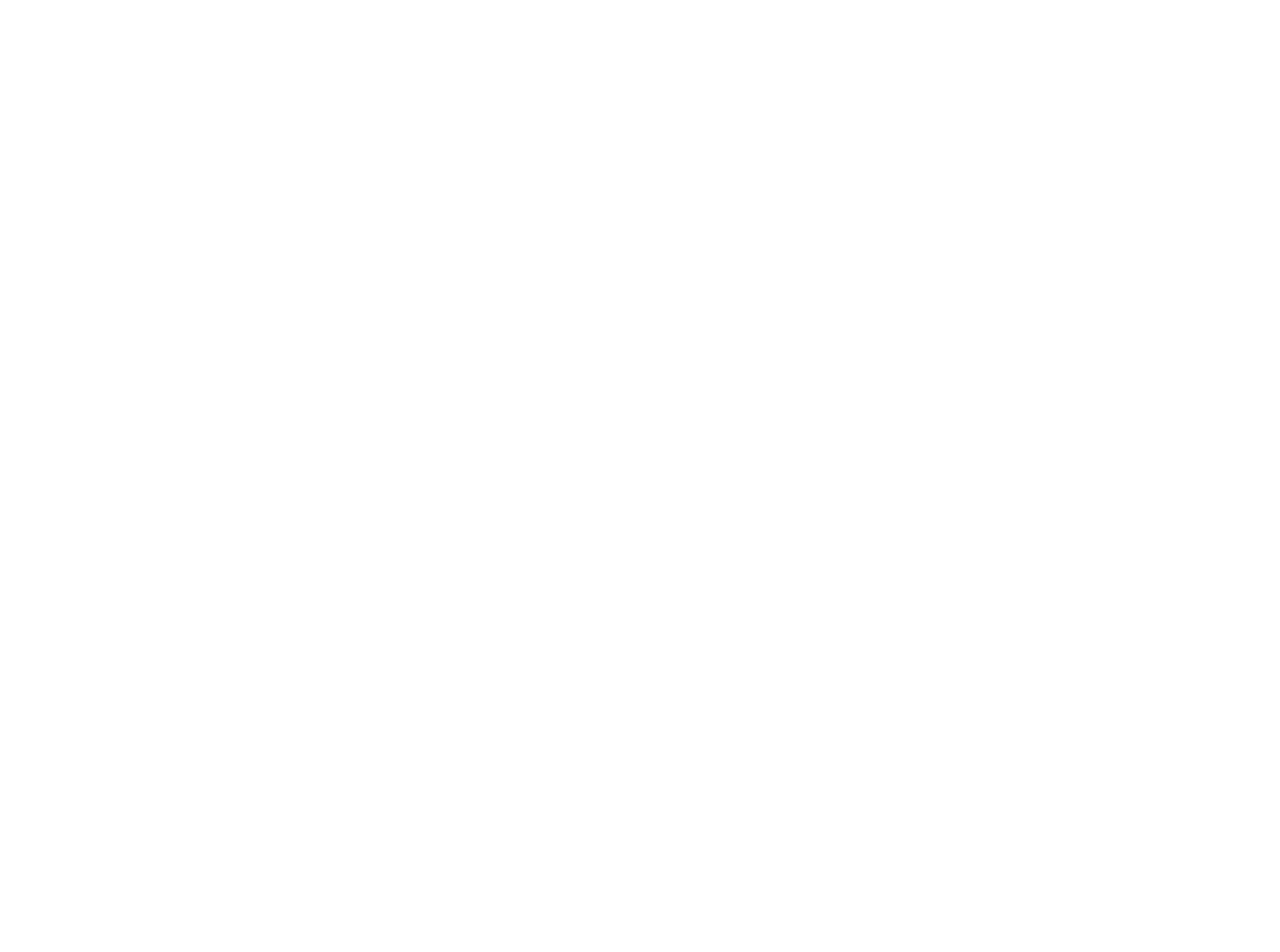
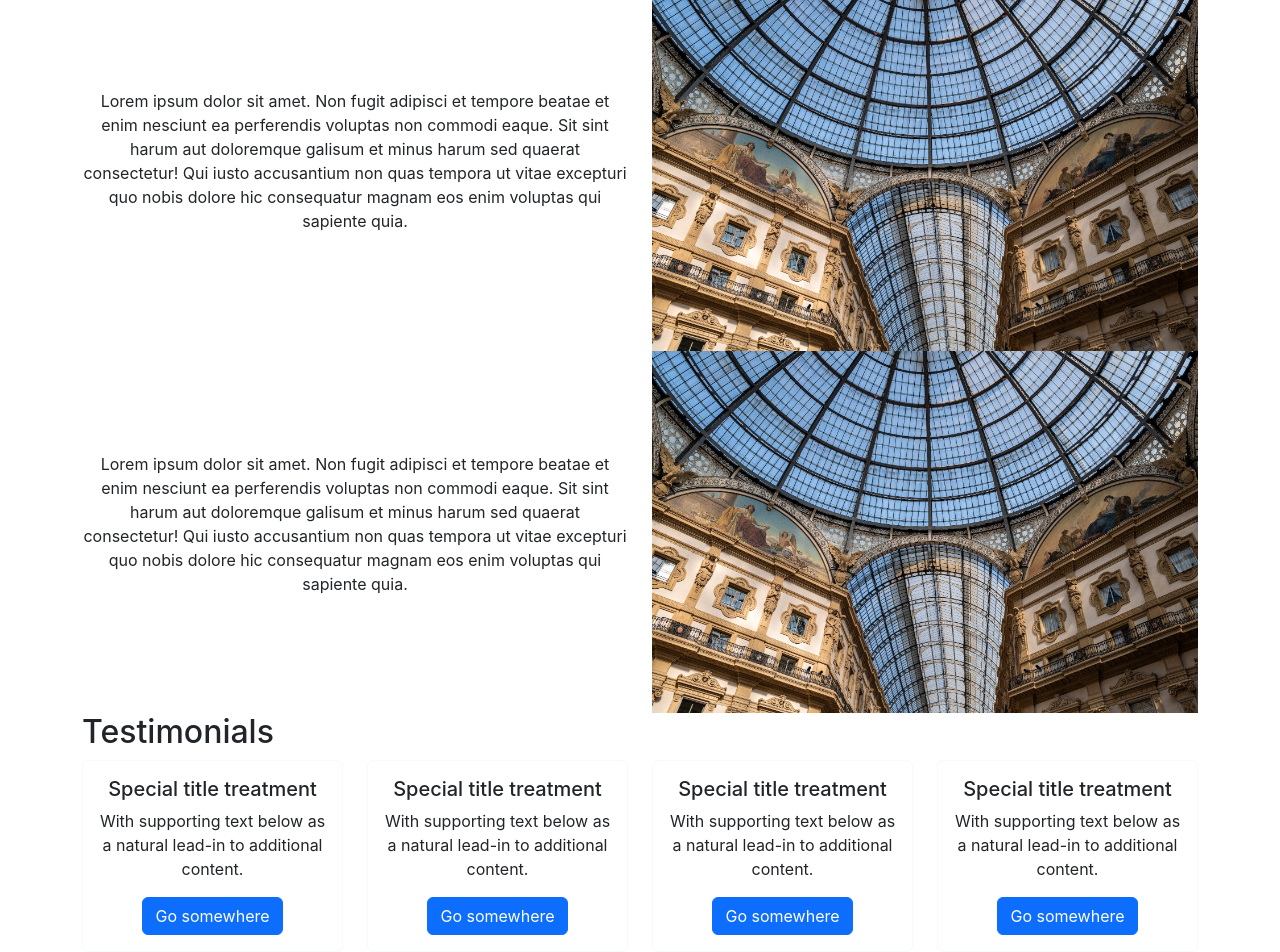
Before and after one commit to rtmuxart/Study, a React (Create React App) app: page /Home in a window 1280 px wide. Shown: the part 1293-2245 px from the top of the page. Before the commit the page ends 872 px from the top, so only its background shows below. Built offline with nearby package versions, Linux system fonts and the light colour scheme.

Commit message:
tarde 31 de marzo

```diff
--- a/package.json
+++ b/package.json
@@ -12,7 +12,7 @@
     "react": "^18.2.0",
     "react-bootstrap": "^2.7.2",
     "react-dom": "^18.2.0",
-    "react-router-dom": "^6.9.0",
+    "react-router-dom": "^6.10.0",
     "react-scripts": "5.0.1",
     "reactstrap": "^9.1.6",
     "web-vitals": "^2.1.4"
--- a/src/componentes/Home.js
+++ b/src/componentes/Home.js
@@ -5,15 +5,16 @@
 import tercera from '../picture/3_Fotor.jpg';
 import 'bootstrap/dist/css/bootstrap.min.css';
 import Carousel from 'react-bootstrap/Carousel';
-
-
+import Button from 'react-bootstrap/Button';
+import Card from 'react-bootstrap/Card';
+import Edificio from '../picture/FotoEdificio.jpg';
 
 
 
 const Home = ()=> {
 return(
 <>
-<Carousel >
+    <Carousel >
       <Carousel.Item interval={5000}>
         <img
           className="d-block w-100"
@@ -54,6 +55,99 @@
 
 
 
+    <div className="container">
+      <h2>Our Work</h2>
+      <div class="row d-flex text-center justify-content-center align-items-center">
+        <div class="col-md-6 col-xl-6 texto">
+          <p>
+          Lorem ipsum dolor sit amet. Non fugit adipisci et tempore beatae et enim nesciunt ea perferendis voluptas non commodi eaque. Sit sint harum aut doloremque galisum et minus harum sed quaerat consectetur! Qui iusto accusantium non quas tempora ut vitae excepturi quo nobis dolore hic consequatur magnam eos enim voluptas qui sapiente quia.
+          </p>
+        </div>
+        <div class="col-md-6 col-xl-6 ">
+          <img src={Edificio} class="card-img-top" alt="..."/>
+        </div>
+      </div>
+
+      <div class="row d-flex text-center justify-content-center align-items-center">
+        <div class="col-md-6 col-xl-6 texto">
+            <p>
+            Lorem ipsum dolor sit amet. Non fugit adipisci et tempore beatae et enim nesciunt ea perferendis voluptas non commodi eaque. Sit sint harum aut doloremque galisum et minus harum sed quaerat consectetur! Qui iusto accusantium non quas tempora ut vitae excepturi quo nobis dolore hic consequatur magnam eos enim voluptas qui sapiente quia.
+            </p>
+        </div>
+        <div class="col-md-6 col-xl-6">
+          <img src={Edificio} class="card-img-top" alt="..."/>
+        </div>
+
+      </div>
+
+      <div class="row d-flex text-center justify-content-center align-items-center">
+        <div class="col-md-6 col-xl-6 texto">
+          <p>
+          Lorem ipsum dolor sit amet. Non fugit adipisci et tempore beatae et enim nesciunt ea perferendis voluptas non commodi eaque. Sit sint harum aut doloremque galisum et minus harum sed quaerat consectetur! Qui iusto accusantium non quas tempora ut vitae excepturi quo nobis dolore hic consequatur magnam eos enim voluptas qui sapiente quia.
+          </p>
+        </div>
+        <div class="col-md-6 col-xl-6">
+          <img src={Edificio} class="card-img-top" alt="..."/>
+        </div>
+      </div>
+    </div>
+
+    <div className="container">
+      <h2>Testimonials</h2>
+      <div class="row">
+        <div class="col-md-6 col-xl-3">
+        <Card className="text-center" border="light">
+          <Card.Body>
+            <Card.Title>Special title treatment</Card.Title>
+            <Card.Text>
+              With supporting text below as a natural lead-in to additional content.
+            </Card.Text>
+            <Button variant="primary">Go somewhere</Button>
+          </Card.Body>
+        </Card>
+        </div>
+        <div class="col-md-6 col-xl-3">
+        <Card className="text-center" border="light">
+          <Card.Body>
+            <Card.Title>Special title treatment</Card.Title>
+            <Card.Text>
+              With supporting text below as a natural lead-in to additional content.
+            </Card.Text>
+            <Button variant="primary">Go somewhere</Button>
+          </Card.Body>
+        </Card>
+        </div>
+        <div class="col-md-6 col-xl-3">
+        <Card className="text-center" border="light">
+          <Card.Body>
+            <Card.Title>Special title treatment</Card.Title>
+            <Card.Text>
+              With supporting text below as a natural lead-in to additional content.
+            </Card.Text>
+            <Button variant="primary">Go somewhere</Button>
+          </Card.Body>
+        </Card>
+        </div>
+        <div class="col-md-6 col-xl-3">
+        <Card className="text-center" border="light">
+          <Card.Body>
+            <Card.Title>Special title treatment</Card.Title>
+            <Card.Text>
+              With supporting text below as a natural lead-in to additional content.
+            </Card.Text>
+            <Button variant="primary">Go somewhere</Button>
+          </Card.Body>
+        </Card>
+        </div>
+      </div>
+    </div>
+
+
+
+
+
+
+
 
 </>
 
--- a/src/componentes/Servicios.js
+++ b/src/componentes/Servicios.js
@@ -1,10 +1,59 @@
 import React from "react";
+import Button from 'react-bootstrap/Button';
+import Card from 'react-bootstrap/Card';
+import Edificio from '../picture/FotoEdificio.jpg';
 
 const Servicios =()=>{
 
 return(
 <>
+    <div class="container">
+      <h2>Services</h2>
+      <div className="row">
+        <div class="col-md-6 col-xl-4">
+          <Card style={{ width: '18rem' }}>
+            <Card.Img variant="top" src={Edificio} />
+            <Card.Body>
+              <Card.Title>Card Title</Card.Title>
+              <Card.Text>
+                Some quick example text to build on the card title and make up the
+                bulk of the card's content.
+              </Card.Text>
+              <Button variant="primary">Go somewhere</Button>
+            </Card.Body>
+          </Card>
+        </div>
 
+        <div class="col-md-6 col-xl-4">
+          <Card style={{ width: '18rem' }}>
+            <Card.Img variant="top" src={Edificio} />
+            <Card.Body>
+              <Card.Title>Card Title</Card.Title>
+              <Card.Text>
+                Some quick example text to build on the card title and make up the
+                bulk of the card's content.
+              </Card.Text>
+              <Button variant="primary">Go somewhere</Button>
+            </Card.Body>
+          </Card>
+        </div>
+
+        <div class="col-md-6 col-xl-4">
+          <Card style={{ width: '18rem' }}>
+            <Card.Img variant="top" src={Edificio} />
+            <Card.Body>
+              <Card.Title>Card Title</Card.Title>
+              <Card.Text>
+                Some quick example text to build on the card title and make up the
+                bulk of the card's content.
+              </Card.Text>
+              <Button variant="primary">Go somewhere</Button>
+            </Card.Body>
+          </Card>
+        </div>
+
+      </div>
+    </div>
 </>
 
 )
--- a/src/componentes/redes.js
+++ b/src/componentes/redes.js
@@ -9,10 +9,10 @@
 return (
 <>
 <div className="position-absolute top-0 end-0">
-    <img src={face} className="facebook"/>
-    <img src={insta} className="insta"/>{"  "}
-    <img src={twitter} className="twitter"/>{"  "}
-    <img src={whatpsaap} className="whatpsaap"/>
+    <img src={face} className="facebook" alt="..."/>
+    <img src={insta} className="insta" alt="..."/>{"  "}
+    <img src={twitter} className="twitter" alt="..."/>{"  "}
+    <img src={whatpsaap} className="whatpsaap" alt="..."/>
 
 </div>
 </>
```
Also changed, not shown: src/picture/FotoEdificio.jpg (added), 1 other file (tests, documents, lock files or other folders).
